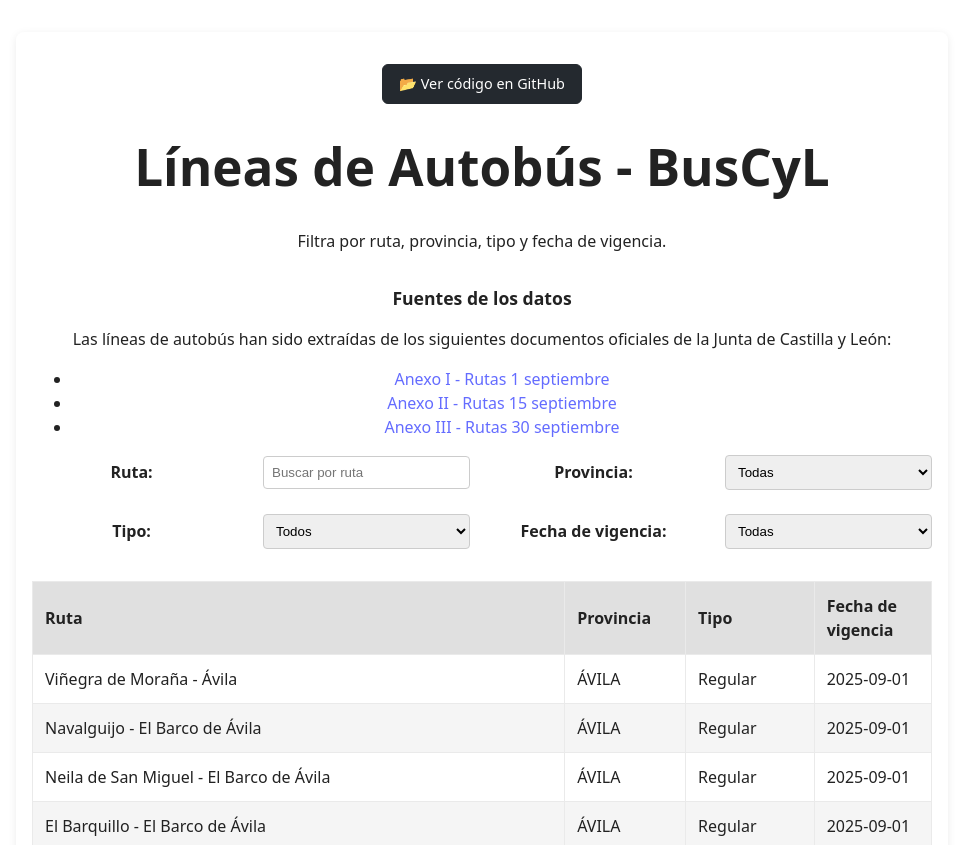
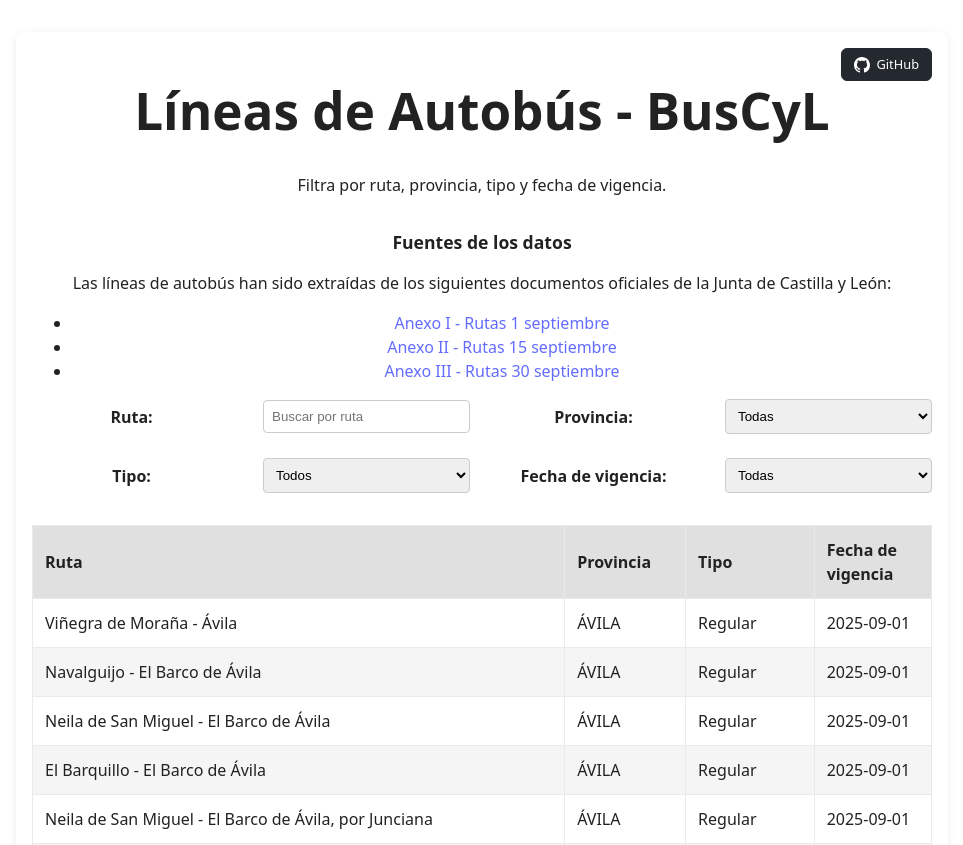
Before and after one commit to cleydyr/buscyl-busqueda, a React (Vite) app: page / in a window 1280 px wide. Shown: the top 845 px of the page, without its empty margins (158-1121 px from the left). Built offline with nearby package versions, Linux system fonts and the light colour scheme.

Commit message:
change banner appearance

```diff
--- a/src/App.css
+++ b/src/App.css
@@ -21,6 +21,7 @@
   color: #222;
   border-radius: 8px;
   box-shadow: 0 2px 8px rgba(0, 0, 0, 0.08);
+  position: relative;
 }
 
 header {
@@ -30,17 +31,21 @@
 }
 
 .github-banner {
-  margin-top: 1rem;
+  position: absolute;
+  top: 1rem;
+  right: 1rem;
 }
 
 .github-link {
-  display: inline-block;
+  display: inline-flex;
+  align-items: center;
+  gap: 0.4rem;
   background: #24292f;
   color: white;
   text-decoration: none;
-  padding: 0.5rem 1rem;
+  padding: 0.375rem 0.75rem;
   border-radius: 6px;
-  font-size: 0.9rem;
+  font-size: 0.8rem;
   font-weight: 500;
   transition: background-color 0.2s ease;
   border: 1px solid #24292f;
--- a/src/GitHubBanner.tsx
+++ b/src/GitHubBanner.tsx
@@ -10,8 +10,12 @@
         target="_blank"
         rel="noopener noreferrer"
         className="github-link"
+        title="Ver código en GitHub"
       >
-        📂 Ver código en GitHub
+        <svg width="16" height="16" fill="currentColor" viewBox="0 0 16 16">
+          <path d="M8 0C3.58 0 0 3.58 0 8c0 3.54 2.29 6.53 5.47 7.59.4.07.55-.17.55-.38 0-.19-.01-.82-.01-1.49-2.01.37-2.53-.49-2.69-.94-.09-.23-.48-.94-.82-1.13-.28-.15-.68-.52-.01-.53.63-.01 1.08.58 1.23.82.72 1.21 1.87.87 2.33.66.07-.52.28-.87.51-1.07-1.78-.2-3.64-.89-3.64-3.95 0-.87.31-1.59.82-2.15-.08-.2-.36-1.02.08-2.12 0 0 .67-.21 2.2.82.64-.18 1.32-.27 2-.27.68 0 1.36.09 2 .27 1.53-1.04 2.2-.82 2.2-.82.44 1.1.16 1.92.08 2.12.51.56.82 1.27.82 2.15 0 3.07-1.87 3.75-3.65 3.95.29.25.54.73.54 1.48 0 1.07-.01 1.93-.01 2.2 0 .21.15.46.55.38A8.013 8.013 0 0 0 16 8c0-4.42-3.58-8-8-8z"/>
+        </svg>
+        GitHub
       </a>
     </div>
   );
```
